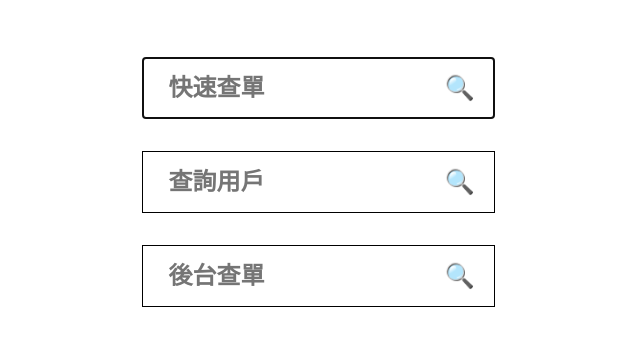
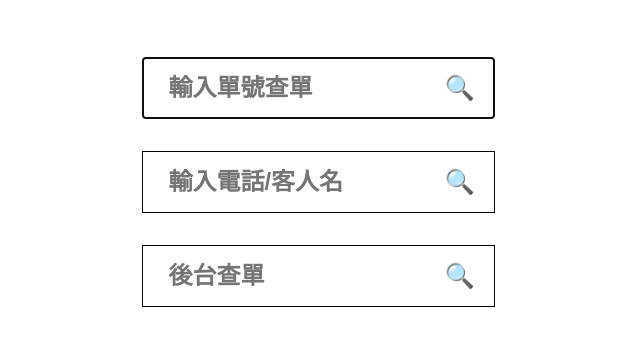
Before and after one commit to IconOpticalTaiWo/widget, a plain HTML site: page EasySearch.html in a window 1280 px wide. Shown: the part 343-688 px from the top of the page, without its empty margins (319-959 px from the left). Drawn offline with Linux system fonts and the light colour scheme.

Commit message:
change placeholder hint to be more specific

```diff
--- a/EasySearch.html
+++ b/EasySearch.html
@@ -25,11 +25,11 @@
 	<center>
 			<div style="margin:5vh 0;"><img src="https://www.iconoptical.com/wp-content/uploads/2018/02/logo.jpg" /></div>
 			<form action="javascript:SearchOrder()">
-				<input autofocus class="input-box" id="order-number" placeholder="快速查單" />
+				<input autofocus class="input-box" id="order-number" placeholder="輸入單號查單" />
 				<button class="offset-left" tabindex='-1'>&#x1F50D;</button>
 			</form>
 			<form action="javascript:SearchUser()">
-				<input class="input-box" id="user-keyword" placeholder="查詢用戶" />
+				<input class="input-box" id="user-keyword" placeholder="輸入電話/客人名" />
 				<button class="offset-left" tabindex='-1'>&#x1F50D;</button>
 			</form>
 			<form action="javascript:SearchGeneral()">
```
